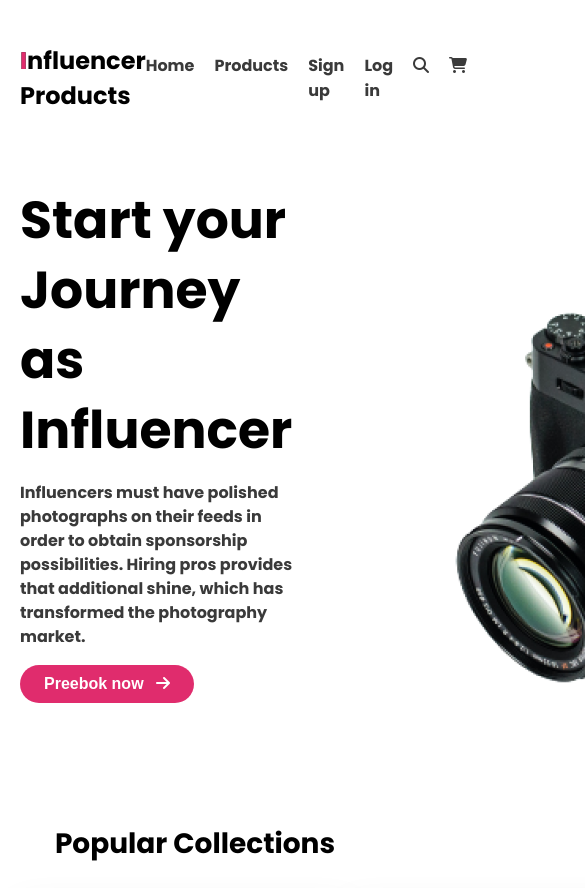
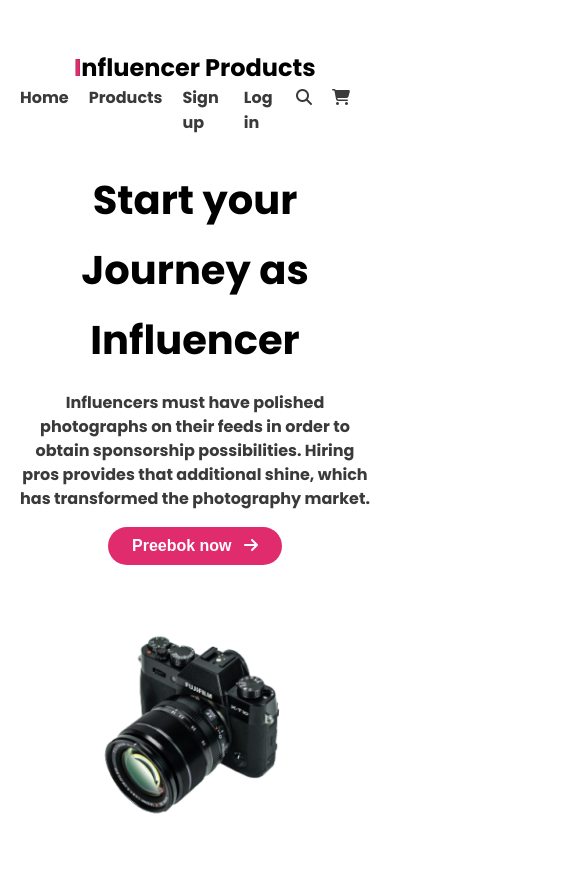
Before and after one commit to Ety-Biswangri/influencer-gears, a plain HTML site: page index.html in a window 390 px wide. Shown: the top 888 px of the page, 585 px wide, since content can reach past the window. Drawn offline with Linux system fonts and the light colour scheme.

Commit message:
responsive for 668px

```diff
--- a/index.html
+++ b/index.html
@@ -38,7 +38,7 @@
                     possibilities. Hiring pros provides that additional shine, which has transformed the photography
                     market.
                 </p>
-                <button class="arrow-button">Preebok now
+                <button class="arrow-button" id="arrow-button">Preebok now
                     <span class="forward-arrow">
                         <i class="fas fa-arrow-right"></i>
                     </span>
--- a/style.css
+++ b/style.css
@@ -7,6 +7,10 @@
     margin: 0px;
     padding: 0px;
     box-sizing: border-box;
+}
+
+html{
+    scroll-behavior: smooth;
 }
 
 body{
@@ -20,7 +24,7 @@ body{
 }
 
 /*----------------------------------------
- ------------header part css------------ */
+ ------------header upper part style------------ */
 .header-upper{
     display: flex;
     justify-content: space-between;
@@ -129,6 +133,8 @@ body{
     font-weight: 700;
 }
 
+/* header bottom part style */
+
 .header-bottom{
     display: grid;
     grid-template-columns: repeat(2, 1fr);
@@ -180,7 +186,7 @@ body{
 .header-bottom-right{
     display: flex;
     justify-content: center;
-    align-items: flex-end;
+    align-items: center;
     margin-left: 133px;
 }
 
@@ -325,7 +331,7 @@ body{
     width: 90%;
 }
 
-/* footer part css */
+/* footer part style */
 .footer{
     height: 239px;
     background-color: #0A0826;
@@ -352,3 +358,68 @@ body{
     margin: 16px 16px;
     color: white;
 }
+
+
+/* responsiveness part style */
+/* mobile devices */
+
+@media (max-width: 668px) {
+
+    .header-upper{
+        display: flex;
+        flex-direction: column;
+        justify-content: flex-start;
+        margin-top: 50px;
+        height: fit-content;
+    }
+
+    .header-upper-title h2{
+        font-size: 24px;
+        font-weight: 700;
+        position: relative;
+    }
+    .header-bottom-left h1{
+        font-size: 40px;
+    }
+
+    .header-bottom{
+        grid-template-columns: repeat(1, 1fr);
+        grid-row-gap: 60px;
+    }
+
+    .header-bottom-left{
+        text-align: center;
+    }
+
+    #arrow-button{
+        margin: auto;
+    }
+
+    .header-bottom-right{
+        margin-left: 0px;
+    }
+
+    .header-bottom-right img{
+        max-width: 60%;
+    }
+
+    .collections{
+        grid-template-columns: repeat(1, 1fr);
+    }
+
+    .section-title {
+        margin-bottom: 15px;
+    }
+
+    .see-more-link {
+        margin-right: 118px;
+    }
+    .contact{
+        grid-template-columns: repeat(1, 1fr);
+        grid-row-gap: 50px;
+    }
+
+    .contact-right img {
+        margin-left: 15px;
+    }
+}
```
